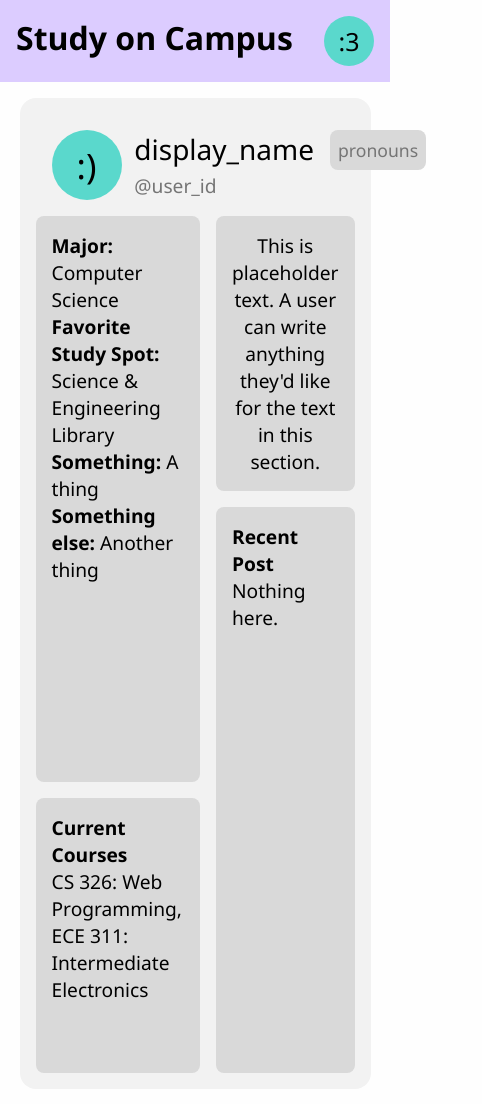
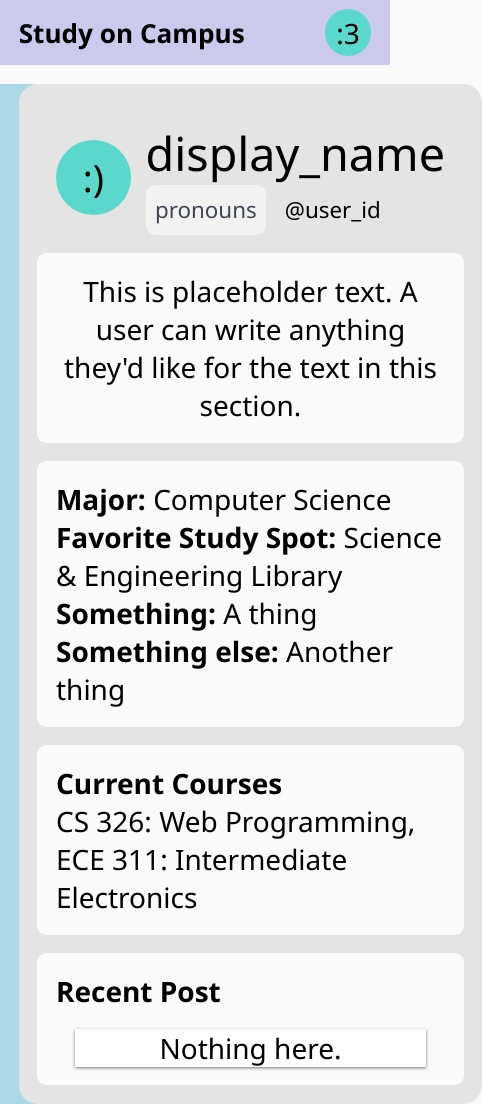
Before and after one commit to eelston/326Group11, a plain HTML site: page frontend/user-profile-page/index.html in a window 390 px wide. Shown: the whole page, 482 px wide, since content can reach past the window. Drawn offline with Linux system fonts and the light colour scheme.

Commit message:
refine interface mockup (user profile page)
index.html: minor edit to placeholder text for post embed container, add class for location links

style.css: pulled root, body, and header formatting from location browsing page, increase font size across page, adjust profile header formatting, add placeholder frame for post embed (would appear if user had no recent posts), add temp media query for smaller screens

```diff
--- a/frontend/user-profile-page/index.html
+++ b/frontend/user-profile-page/index.html
@@ -33,7 +33,7 @@
                         </li>
 
                         <li>
-                            <strong>Favorite Study Spot:</strong> <a href="../location-browsing-page/index.html">Science & Engineering Library</a>
+                            <strong>Favorite Study Spot:</strong> <a class="location-link" href="../location-browsing-page/index.html">Science & Engineering Library</a>
                         </li>
 
                         <li>
@@ -62,7 +62,7 @@
                 <div class="recent-post-container profile-subsection">
                     <strong>Recent Post</strong>
                     <div class="post-embed-container">
-                        Nothing here.
+                        <p class="placeholder-text">Nothing here.</p>
                     </div>
                 </div>
             </div>
--- a/frontend/user-profile-page/style.css
+++ b/frontend/user-profile-page/style.css
@@ -1,4 +1,9 @@
 :root {
+    /* defining variables */
+    --max-width: 1600px; /* main content max width */
+    --crowding-bar-height: 1.25rem;
+    --crowding-bar-width: 18rem;
+
     /* crowding bar colors */
     --level1: #66d575;
     --level2: #5ad8cc;
@@ -6,36 +11,45 @@
     --level4: #ff9e42;
     --level5: #f24822;
 
-    /* greys */
-    --lightgrey: #f2f2f2;
-    --mediumgrey: #d9d9d9;
-    --darkgrey: #757575;
+    /* component colors */
+    --grey-050: #fafafa; /* lightest */
+    --grey-100: #f2f2f2;
+    --grey-200: #e4e4e4; /* card hover grey */
+    --grey-300: #b9b9b9;
+    --grey-400: #757575; /* drop shadow grey */
+    --grey-500: #424651; /* darkest */
 }
+
 * {
     margin: 0;
     padding: 0;
 
     font-family: 'Segoe UI', Tahoma, Geneva, Verdana, sans-serif;
-
+    font-size: 14pt;
 }
 
 body {
-    background: #fefefe;
+    background: var(--grey-050);
 }
 
 /******************************
 *********** HEADER ************
 ******************************/
 header {
-    background: #dcccff;
+    background: #cbc9ec;
+
+    height: 65px;
+    box-sizing: border-box; /* don't want padding to affect height */
     padding: 1rem;
+
     display: flex;
     justify-content: space-between;
+    align-items: center; /* vertical alignment */
 }
 
 #app-logo {
     font-weight: bold;
-    font-size: 2rem;
+    font-size: 1.4rem;
 }
 
 #app-logo:hover {
@@ -45,10 +59,10 @@ header {
 
 .user-icon {
     background: var(--level2);
-    width: 50px;
-    height: 50px;
+    width: 2.5rem;
+    height: 2.5rem;
     border-radius: 50%;
-    font-size: 25px;
+    box-sizing: border-box;
 
     display: flex;
     justify-content: center;
@@ -56,47 +70,58 @@ header {
 }
 
 .icon-content {
-
+    height: fit-content;
+    font-size: 1.5rem;
 }
 
-.user-icon.can-click:hover {
+.user-icon:hover {
     cursor: pointer;
-    background: white;
-    box-shadow: 3px 3px #602dcf;
+    background: #40a198;
 }
 
 /******************************
 ************ MAIN *************
 ******************************/
 main {
-    margin: 0 5vw; /* only left/right margin */
-    min-width: auto;
+    max-width: var(--max-width);
+    margin: 1rem auto;
+    padding: 0 1rem;
 }
 
 #profile-container {
-    margin: 1rem 0; /* only top/bottom margin */
-    background: var(--lightgrey);
+    background: var(--grey-200);
     padding: 1rem;
     border-radius: 1rem;
+
+    min-width: fit-content;
 }
 
 /******* PROFILE HEADER ********/
+/** (name, pronouns, user_id) **/
 .profile-header {
-    font-size: 1.75rem;
     box-sizing: border-box;
 
     width: 100%;
 
     display: flex;
+    align-items: center;
     padding: 1rem;
 }
 
 #profile-icon {
-    min-width: 70px;
-    min-height: 70px;
-    font-size: 35px;
-    display: flex;
+    /* this is the one in the profile header, different size from navbar header */
+    min-width: 4rem; /* prevent icon circle from squashing with smaller window width */
+    min-height: 4rem;
     align-items: center;
+}
+
+#profile-icon:hover {
+    cursor: pointer;
+    background: ;
+}
+
+#profile-icon .icon-content {
+    font-size: 2rem;
 }
 
 .header-text-container {
@@ -105,18 +130,23 @@ main {
     column-gap: 1rem;
 
     margin-left: 0.8rem;
+    align-items: center;
+}
+
+#profile-name {
+    font-size: 2.5rem;
 }
 
 .user-pronouns {
-    color: var(--darkgrey);
-    background: var(--mediumgrey);
+    color: var(--grey-500);
+    background: var(--grey-100);
 
     border-radius: 0.5rem;
     padding: 0.5rem;
     height: fit-content;
     width: fit-content;
 
-    font-size: 1.1rem;
+    font-size: 1.2rem;
 }
 
 .header-text-container .user-id {
@@ -132,27 +162,34 @@ main {
     grid-template-rows: repeat(3, 1fr);
     gap: 1rem;
 
-    min-height: 60vh;
-}
-
-.profile-content-container a {
-    color: black;
-    text-decoration: none;
-}
-
-.profile-content a:visited {
-    color: black;
+    min-height: 65vh;
 }
 
 .profile-subsection {
     border-radius: 0.5rem;
     padding: 1rem;
-    background: var(--mediumgrey);
-    font-size: 1.2rem;
+    background: var(--grey-050);
+}
+
+.profile-subsection * {
+    font-size: 1.5rem;
+}
+
+.location-link {
+    color: black;
+    text-decoration: none;
+}
+
+.location-link:hover {
+    text-decoration: underline;
+    cursor: pointer;
+}
+
+.location-link:visited {
+    color: black;
 }
 
 .user-info-container {
-    /* background: lightblue; */
     grid-row: 1 / 3;
 }
 
@@ -161,16 +198,75 @@ main {
 }
 
 .course-list-container {
-    /* background: lightgreen; */
     grid-row: 3 / 3;
 }
 
 .blurb-container {
-    /* background: lightcoral; */
+    display: flex;
+    align-items: center;
     text-align: center;
 }
 
 .recent-post-container {
-    /* background: yellow; */
     grid-row: 2 / -1;
+    display: flex;
+    flex-direction: column;
 }
+
+.post-embed-container {
+    background: white;
+    margin-top: 1rem;
+    width: 90%;
+    height: 90%;
+    box-shadow: var(--grey-400) 0 1px 3px;
+    /* same box shadow as location cards */
+    align-self: center;
+
+    display: flex;
+    justify-content: center;
+    align-items: center;
+}
+
+/******************************
+******** MEDIA QUERIES ********
+******************************/
+@media screen and (max-width: 60rem) {
+    /*  window width small enough for single card rows,
+        e.g., mobile devices in portrait mode, most likely */
+
+    /**** subsection layout ****/
+    .profile-content-container {
+        display: grid;
+        grid-template-columns: 1fr;
+        grid-template-rows: auto;
+        gap: 1rem;
+
+        min-height: 60vh;
+    }
+
+    .user-info-container {
+        grid-row: auto;
+    }
+
+    .course-list-container {
+        grid-row: auto;
+    }
+
+    .blurb-container {
+        grid-row: 1;
+    }
+
+    .recent-post-container {
+        grid-row: auto;
+    }
+}
+
+@media screen and (max-width: 40rem) {
+/* window width small enough to need profile header wrapping */
+/**** profile header ****/
+main {background:lightblue}
+    .header-text-container {
+        display: flex;
+        flex-wrap: wrap;
+    }
+}
```
